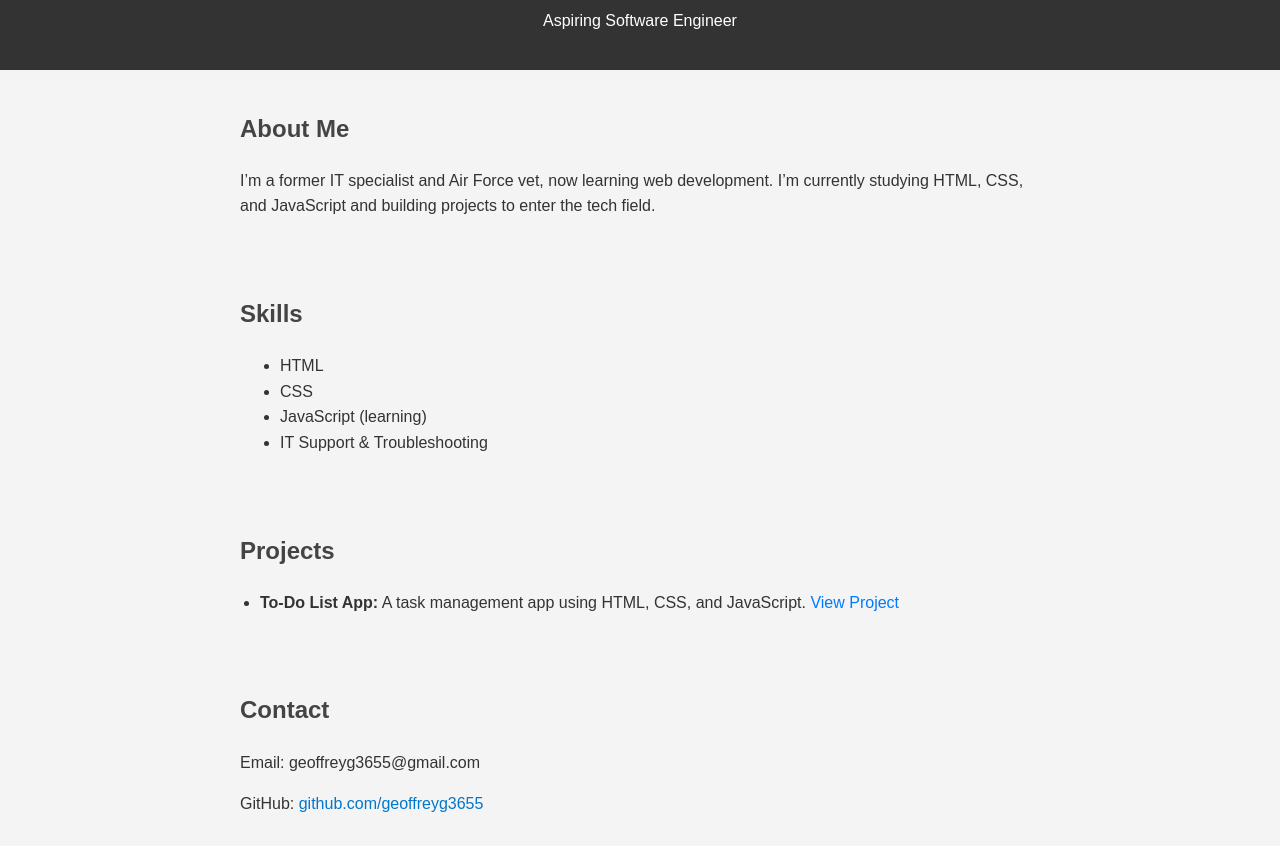
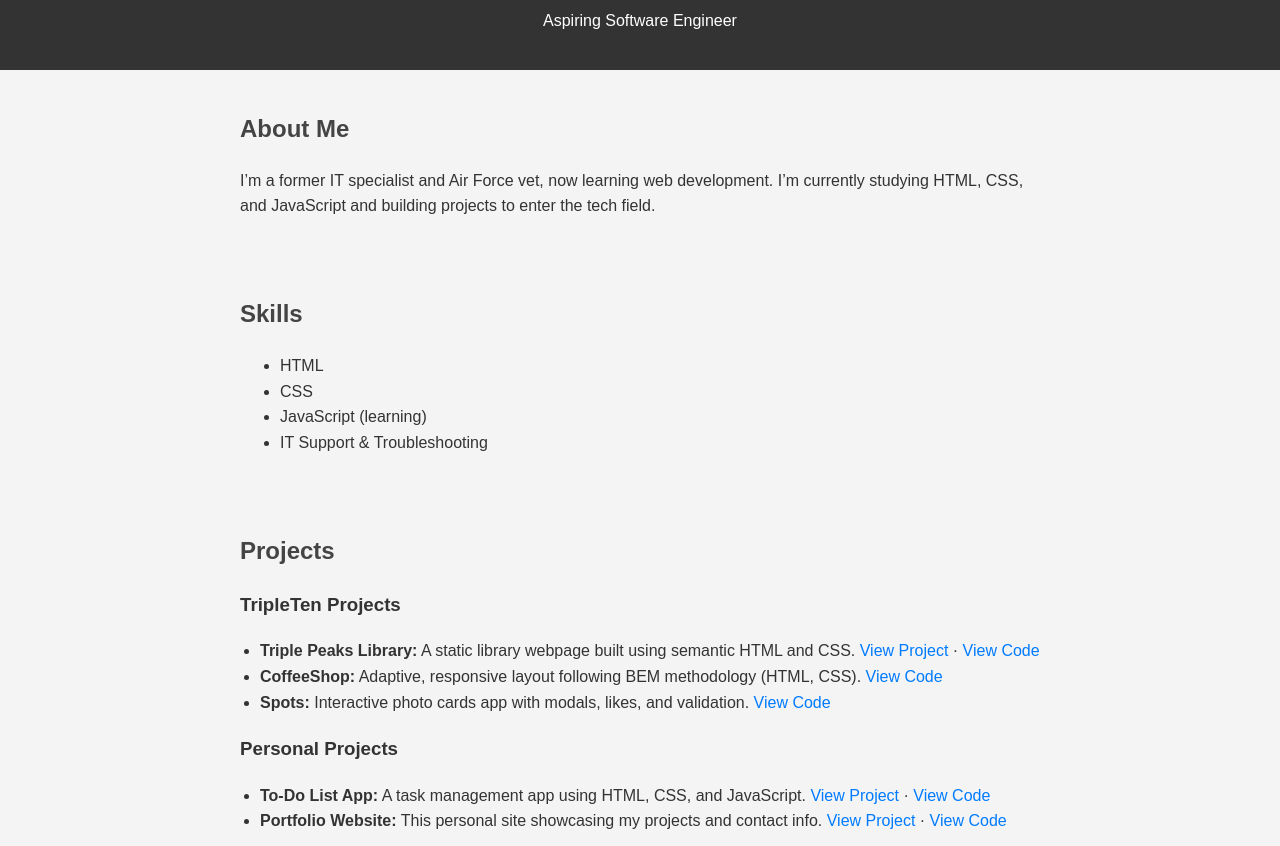
Before and after one commit to geoffreyg3655/portfolio-site, a plain HTML site: page index.html in a window 1280 px wide. Shown: the part 106-952 px from the top of the page. Drawn offline with Linux system fonts and the light colour scheme.

Commit message:
Update portfolio with full project list and contact links

```diff
--- a/index.html
+++ b/index.html
@@ -14,7 +14,11 @@
 
     <section class="about">
       <h2>About Me</h2>
-    <p>I’m a former IT specialist and Air Force vet, now learning web development. I’m currently studying HTML, CSS, and JavaScript and building projects to enter the tech field.</p>
+      <p>
+        I’m a former IT specialist and Air Force vet, now learning web
+        development. I’m currently studying HTML, CSS, and JavaScript and
+        building projects to enter the tech field.
+      </p>
     </section>
 
     <section class="skills">
@@ -29,19 +33,87 @@
 
     <section class="projects">
       <h2>Projects</h2>
+
+      <h3>TripleTen Projects</h3>
+      <ul>
+        <li>
+          <strong>Triple Peaks Library:</strong>
+          A static library webpage built using semantic HTML and CSS.
+          <a
+            href="https://geoffreyg3655.github.io/se_project_library/"
+            target="_blank"
+            >View Project</a
+          >
+          ·
+          <a
+            href="https://github.com/geoffreyg3655/se_project_library"
+            target="_blank"
+            >View Code</a
+          >
+        </li>
+        <li>
+          <strong>CoffeeShop:</strong>
+          Adaptive, responsive layout following BEM methodology (HTML, CSS).
+          <a
+            href="https://github.com/geoffreyg3655/se_project_coffeeshop"
+            target="_blank"
+            >View Code</a
+          >
+        </li>
+        <li>
+          <strong>Spots:</strong>
+          Interactive photo cards app with modals, likes, and validation.
+          <a
+            href="https://github.com/geoffreyg3655/se_project_spots"
+            target="_blank"
+            >View Code</a
+          >
+        </li>
+      </ul>
+
+      <h3>Personal Projects</h3>
       <ul>
         <li>
           <strong>To-Do List App:</strong>
           A task management app using HTML, CSS, and JavaScript.
-      <a href="https://geoffreyg3655.github.io/todo-app/" target="_blank">View Project</a>
+          <a href="https://geoffreyg3655.github.io/todo-app/" target="_blank"
+            >View Project</a
+          >
+          ·
+          <a href="https://github.com/geoffreyg3655/todo-app" target="_blank"
+            >View Code</a
+          >
+        </li>
+        <li>
+          <strong>Portfolio Website:</strong>
+          This personal site showcasing my projects and contact info.
+          <a
+            href="https://geoffreyg3655.github.io/portfolio-site/"
+            target="_blank"
+            >View Project</a
+          >
+          ·
+          <a
+            href="https://github.com/geoffreyg3655/portfolio-site"
+            target="_blank"
+            >View Code</a
+          >
         </li>
       </ul>
     </section>
 
     <section class="contact">
       <h2>Contact</h2>
-    <p>Email: geoffreyg3655@gmail.com</p>
-    <p>GitHub: <a href="https://github.com/geoffreyg3655" target="_blank">github.com/geoffreyg3655</a></p>
+      <p>
+        Email:
+        <a href="mailto:geoffreyg3655@gmail.com">geoffreyg3655@gmail.com</a>
+      </p>
+      <p>
+        GitHub:
+        <a href="https://github.com/geoffreyg3655" target="_blank"
+          >github.com/geoffreyg3655</a
+        >
+      </p>
     </section>
   </body>
 </html>
```
Lines whose indentation alone changed are shown as unchanged.
